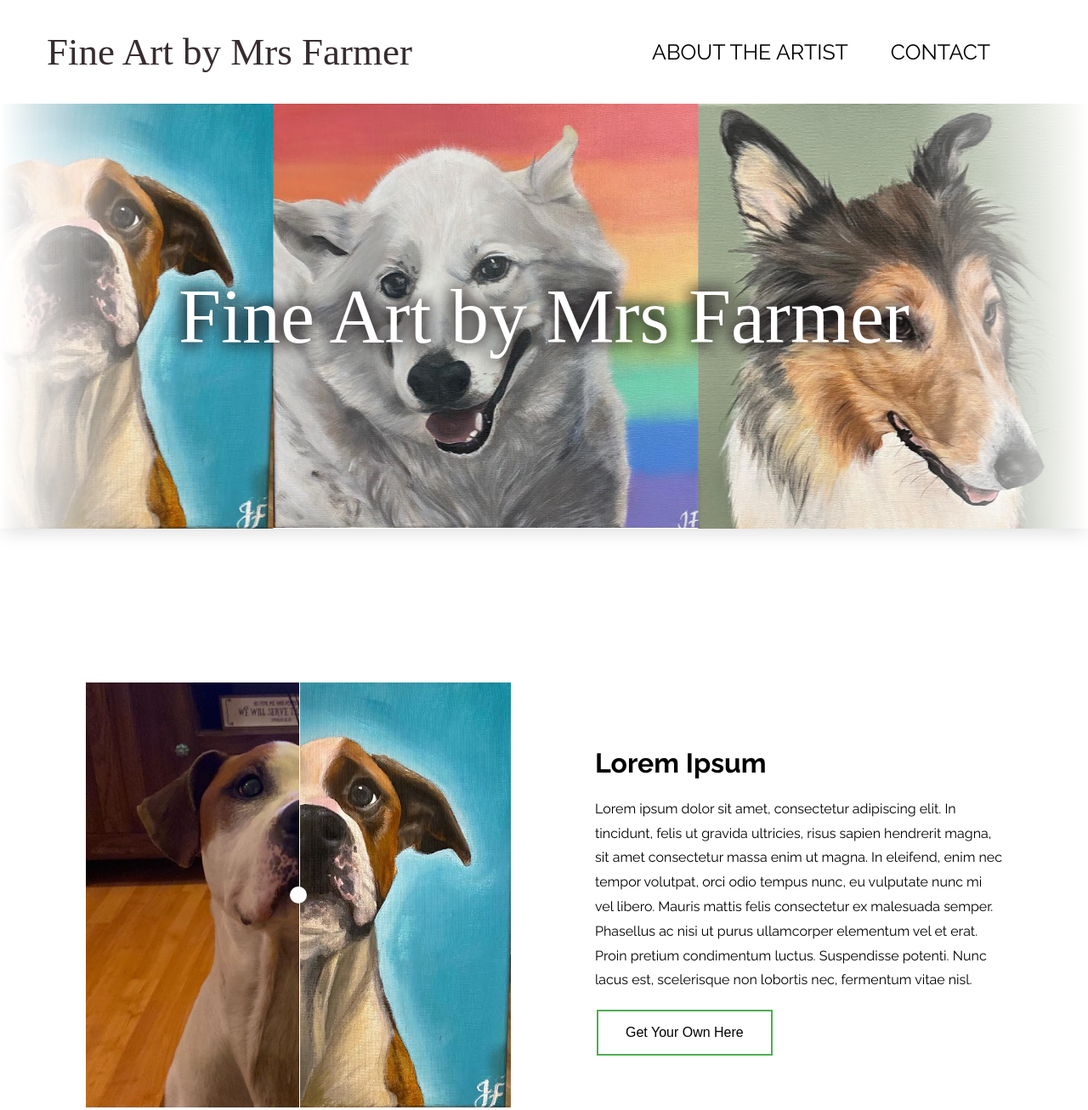
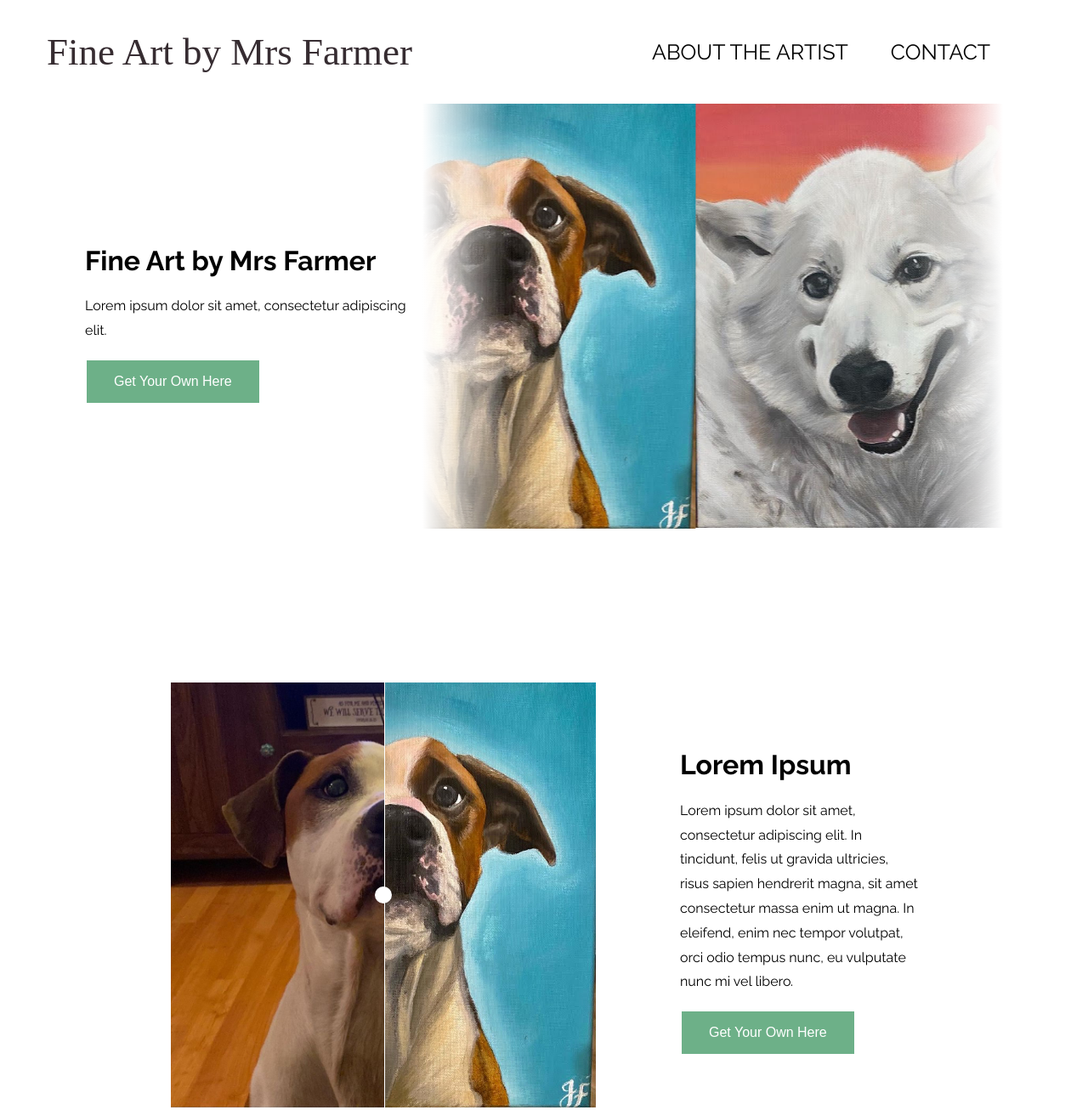
Before and after one commit to CEStrobl/fineArtProject, a plain HTML site: page idea1/index.html in a window 1280 px wide. Shown: the top 1306 px of the page at 85% size. Drawn offline with Linux system fonts and the light colour scheme; a web font is replaced by a local one.

Commit message:
half slider banner

```diff
--- a/idea1/index.html
+++ b/idea1/index.html
@@ -25,7 +25,7 @@
     </div>
 
     <!-- Slideshow -->
-    <div class="overlayA title-size"></div>
+    <div class="wrap">
       <div class="slider">
         <div class="slide-track">
           <div class="slide">
@@ -61,6 +61,15 @@
         </div>
       </div>
 
+      <div>
+        <h1>Fine Art by Mrs Farmer</h1>
+      <p>
+        Lorem ipsum dolor sit amet, consectetur adipiscing elit.
+      </p>
+      <button class="button green">Get Your Own Here</button>
+      </div>
+    </div>
+
     <div class="divider"></div>
 
     <div class="marginBlock">
@@ -76,7 +85,11 @@
 
       <div class="shift-left-600">
         <h1>Lorem Ipsum</h1>
-        <p>Lorem ipsum dolor sit amet, consectetur adipiscing elit. In tincidunt, felis ut gravida ultricies, risus sapien hendrerit magna, sit amet consectetur massa enim ut magna. In eleifend, enim nec tempor volutpat, orci odio tempus nunc, eu vulputate nunc mi vel libero. Mauris mattis felis consectetur ex malesuada semper. Phasellus ac nisi ut purus ullamcorper elementum vel et erat. Proin pretium condimentum luctus. Suspendisse potenti. Nunc lacus est, scelerisque non lobortis nec, fermentum vitae nisl.</p>
+        <p>
+          Lorem ipsum dolor sit amet, consectetur adipiscing elit.
+          In tincidunt, felis ut gravida ultricies, risus sapien hendrerit magna, sit amet consectetur massa enim ut magna.
+          In eleifend, enim nec tempor volutpat, orci odio tempus nunc, eu vulputate nunc mi vel libero.
+        </p>
         <button class="button green">Get Your Own Here</button>
       </div>
 
@@ -89,8 +102,12 @@
 
       <div class="shift-right-100">
         <h1>About the Artist</h1>
-        <p>Lorem ipsum dolor sit amet, consectetur adipiscing elit. In tincidunt, felis ut gravida ultricies, risus sapien hendrerit magna, sit amet consectetur massa enim ut magna. In eleifend, enim nec tempor volutpat, orci odio tempus nunc, eu vulputate nunc mi vel libero. Mauris mattis felis consectetur ex malesuada semper. Phasellus ac nisi ut purus ullamcorper elementum vel et erat. Proin pretium condimentum luctus. Suspendisse potenti. Nunc lacus est, scelerisque non lobortis nec, fermentum vitae nisl.</p>
-        <button class="button green">Learn More</button>
+        <p>
+          Lorem ipsum dolor sit amet, consectetur adipiscing elit.
+          In tincidunt, felis ut gravida ultricies, risus sapien hendrerit magna, sit amet consectetur massa enim ut magna.
+          In eleifend, enim nec tempor volutpat, orci odio tempus nunc, eu vulputate nunc mi vel libero.
+        </p>
+        <button class="button green"><a href="about.html">Learn More</a></button>
       </div>
 
       <img src="img/imagePlaceholder.jpg" alt="">
--- a/idea1/style.css
+++ b/idea1/style.css
@@ -165,12 +165,12 @@ p {
 }
 .slider {
   background: white;
-  box-shadow: 0 10px 20px -5px rgba(0, 0, 0, 0.125);
+  /* box-shadow: 0 10px 20px -5px rgba(0, 0, 0, 0.125); */
   height: 500px;
-  margin: auto;
+  /* margin: auto; */
   overflow: hidden;
   position: relative;
-  width: 100%;
+  width: 700px;
 }
 .slider::before,
 .slider::after {
@@ -183,7 +183,7 @@ p {
 
   height: 500px;
   position: absolute;
-  width: 200px;
+  width: 100px;
   z-index: 2;
 }
 
@@ -203,7 +203,7 @@ p {
 }
 .slider .slide {
   height: unset;
-  width: 500px;
+  width: 700px;
 }
 
 .divider {
@@ -229,13 +229,15 @@ p {
 
 .marginBlock {
   display: flex;
-  margin-left: 100px;
-  margin-right: 100px;
+  margin-left: 200px;
+  margin-right: 200px;
   align-items: center;
 }
 
+/*  ---- FOOTER ----   */
+
 .footer {
-  background-color: rgb(255, 217, 168);
+  background-color: hsl(43, 70%, 85%);
 }
 
 .footerBlock {
@@ -252,12 +254,27 @@ p {
   margin-left: 600px;
   z-index: 1;
 }
+.shift-left-100 {
+  margin-left: 100px;
+  z-index: 1;
+}
 .shift-right-100 {
   margin-right: 100px;
 }
 
+.wrap{
+  display: flex;
+  flex-direction: row-reverse;
+  align-items: center;
+  justify-content: space-around;
+  margin-left: 100px;
+  margin-right: 100px;
+}
+
+/*  ----   BUTTON   ----   */
+
 .button {
-  background-color: #4caf50; /* Green */
+  background-color: #ddb4b8; /* Green */
   border: none;
   color: white;
   padding: 16px 32px;
@@ -271,14 +288,21 @@ p {
 }
 
 .green {
-  background-color: rgb(255, 255, 255);
-  color: rgb(0, 0, 0);
-  border: 2px solid #4caf50;
+  background-color: hsl(144, 30%, 56%);
+  color: white;
 }
 
 .green:hover {
-  background-color: #4caf50;
+  background-color: hsl(90, 30%, 69%);
+}
+
+.pink {
+  background-color: hsl(354, 30%, 61%);
   color: white;
+}
+
+.pink:hover {
+  background-color: hsl(354, 38%, 79%);
 }
 
 /* Comparison Slider */
```
Lines whose indentation alone changed are shown as unchanged.
